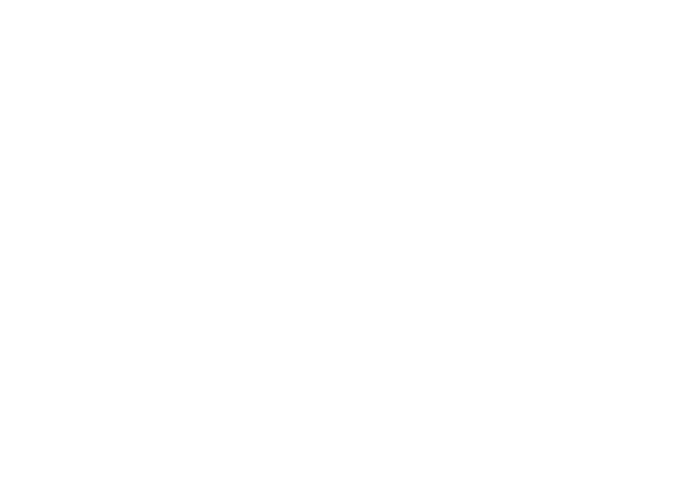
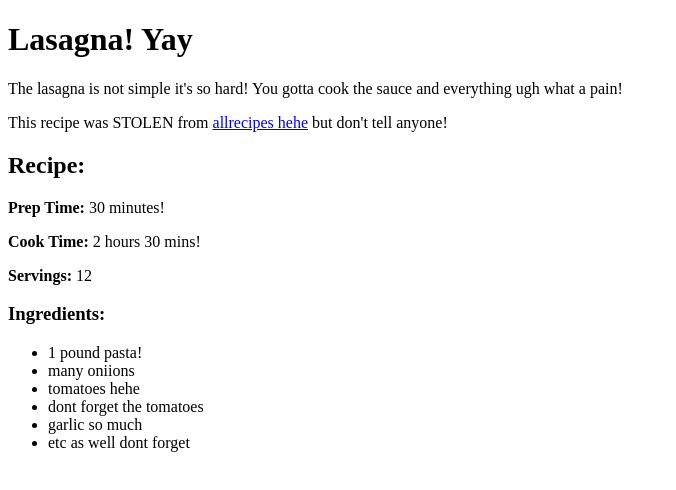
Before and after one commit to SachariasD/odin-recipes, a plain HTML site: page recipes/lasagna.html in a window 1280 px wide. Shown: the whole page, without its empty margins (0-676 px from the left). Drawn offline with Linux system fonts and the light colour scheme.

Commit message:
Add recipe content

```diff
--- a/recipes/lasagna.html
+++ b/recipes/lasagna.html
@@ -5,8 +5,24 @@
         <title>My little recipes :)</title>
     </head>
     <body>
-        <h1>
+        <h1>Lasagna! Yay</h1>
+        <p>The lasagna is not simple it's so hard!
+            You gotta cook the sauce and everything ugh what a pain!</p>
+        <p>This recipe was STOLEN from <a href="https://www.allrecipes.com/recipe/23600/worlds-best-lasagna/">allrecipes hehe</a> but don't tell anyone!</p>
 
-        </h1>
+        <h2>Recipe:</h2>
+        <p><strong>Prep Time:</strong> 30 minutes!</p>
+        <p><strong>Cook Time:</strong> 2 hours 30 mins!</p>
+        <p><strong>Servings:</strong> 12</p>
+
+        <h3>Ingredients:</h3>
+        <ul>
+            <li>1 pound pasta!</li>
+            <li>many oniions</li>
+            <li>tomatoes hehe</li>
+            <li>dont forget the tomatoes</li>
+            <li>garlic so much</li>
+            <li>etc as well dont forget</li>
+        </ul>
     </body>
 </html>
```
